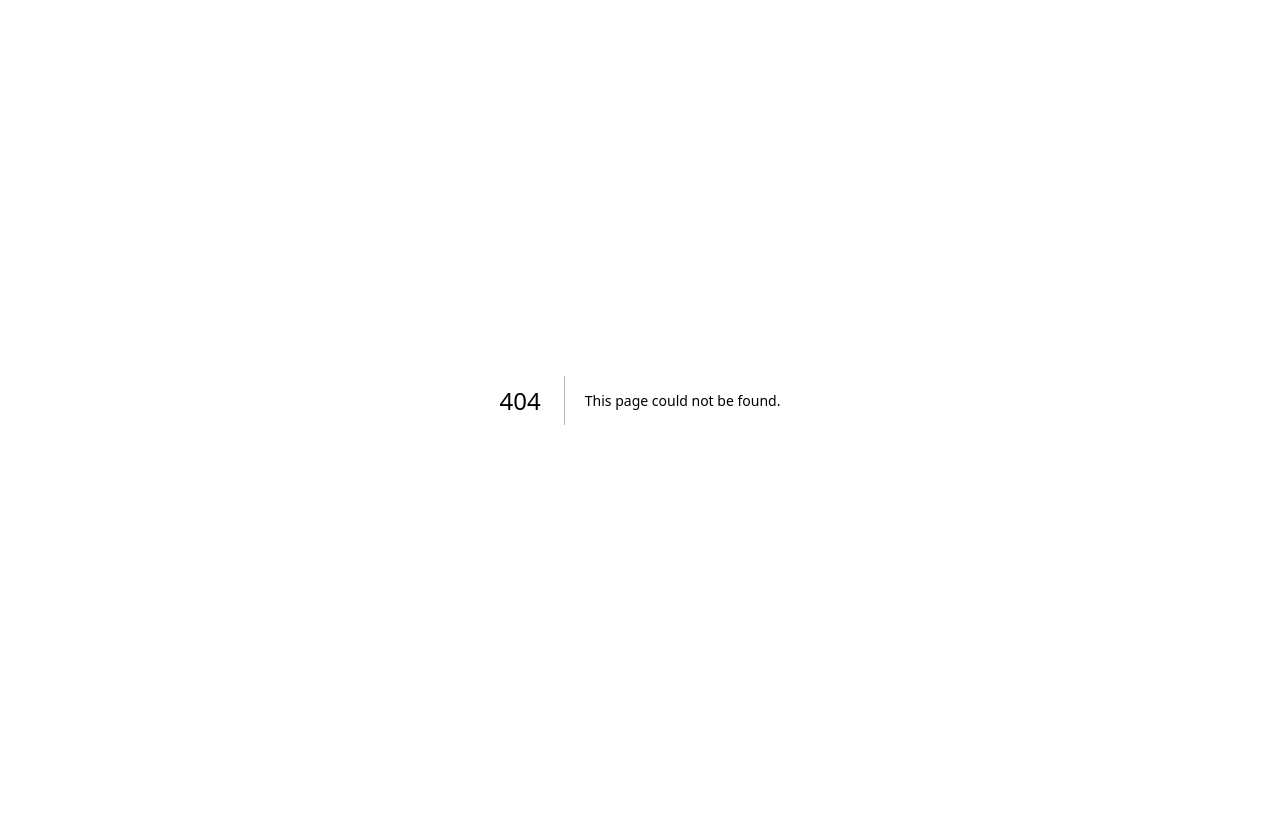
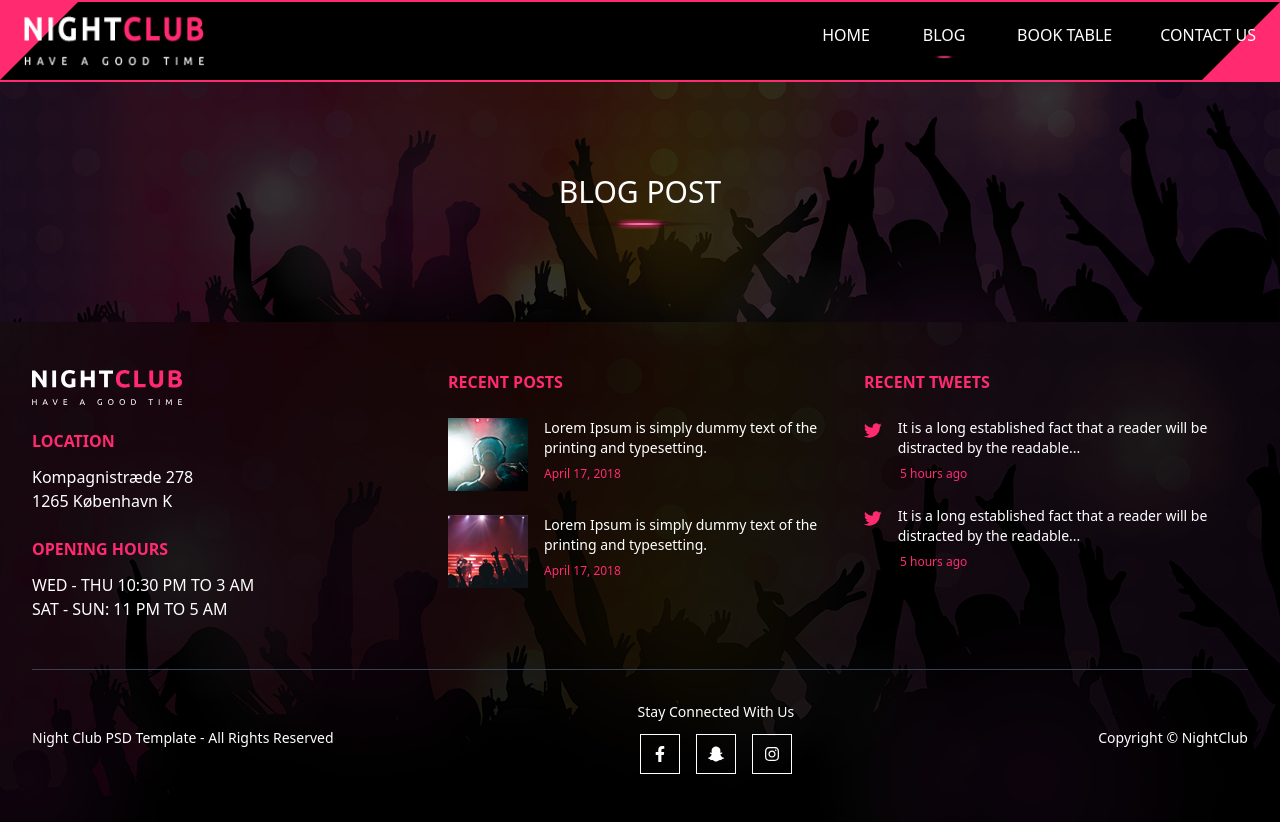
Before and after one commit to Line2610/night-club-eksamen, a Next.js app: page /Blog-post in a window 1280 px wide. Before the commit this address had no page. Before the commit the page ends 800 px from the top, so only its background shows below. Built offline with nearby package versions, Linux system fonts and the light colour scheme.

Commit message:
ændringer i blog

```diff
--- /dev/null
+++ b/src/app/Blog-post/page.js
@@ -0,0 +1,17 @@
+import Header from "../Components/Header";
+import Footer from "../Components/Footer";
+import Hero2 from "../Components/Hero2";
+
+const blogPost = () => {
+    return (
+        <>
+        <Header />
+            <main className='bg-black'>
+                <Hero2 title="Blog post" />
+            </main>
+            <Footer />
+        </>
+     );
+}
+
+export default blogPost;
--- a/src/app/Blog/page.js
+++ b/src/app/Blog/page.js
@@ -2,31 +2,17 @@ import Hero from '../Components/Hero';
 import Header from '../Components/Header';
 import Footer from '../Components/Footer';
 import Image from 'next/image';
+import Hero2 from '../Components/Hero2';
+
 
 const Blog = () => {
     return (
-         <>
-        <Header />
-        <main className='bg-black'>
-            <div className='relative'>
-                <Image
-                    src="/assets/bg/footerbg.jpg"
-                    width={1920}
-                    height={600}
-                    className='w-full h-60 object-cover opacity-20'
-                />
-                <div className='absolute inset-0 flex flex-col items-center justify-center'>
-                    <h1 className="text-white text-3xl uppercase text-center mb-2">Blog</h1>
-                    <Image
-                        src="/assets/bottom_line2.png"
-                        width={150}
-                        height={100}
-                        className='block'
-                    />
-                </div>
-            </div>
-        </main>
-        <Footer />
+          <>
+            <Header />
+            <main className='bg-black'>
+                <Hero2 title="Blog" />
+            </main>
+            <Footer />
         </>
      );
 }
--- /dev/null
+++ b/src/app/Book-table/page.js
@@ -0,0 +1,17 @@
+import Header from "../Components/Header";
+import Footer from "../Components/Footer";
+import Hero2 from "../Components/Hero2";
+
+const bookTable = () => {
+    return (
+        <>
+        <Header />
+            <main className='bg-black'>
+                <Hero2 title="Book table" />
+            </main>
+            <Footer />
+        </>
+     );
+}
+
+export default bookTable;
--- a/src/app/Components/Header.jsx
+++ b/src/app/Components/Header.jsx
@@ -47,29 +47,24 @@ const Header = () => {
                 <Image src="/assets/bottom_line2.png" width={50} height={50} alt="bottom line" className={`mt-1 transition-opacity ${isActive("/") ? "opacity-100" : "opacity-0 group-hover:opacity-100"}`} />
               </li>
               <li className="flex flex-col items-center group">
-                <a href="/blog" className={`hover:text-[#FF2A70] pb-1 transition-all uppercase ${isActive("/blog") ? "text-[#FF2A70]" : ""}`}>
+                <a href="/Blog" className={`hover:text-[#FF2A70] pb-1 transition-all uppercase ${isActive("/Blog") ? "text-[#FF2A70]" : ""}`}>
                   Blog
                 </a>
                 <Image src="/assets/bottom_line2.png" width={50} height={50} alt="bottom line" className={`mt-1 transition-opacity ${isActive("/Blog-post") ? "opacity-100" : "opacity-0 group-hover:opacity-100"}`} />
               </li>
               <li className="flex flex-col items-center group">
-                <a href="/book-table" className={`hover:text-[#FF2A70] transition-all uppercase ${isActive("/book-table") ? "text-[#FF2A70]" : ""}`}>
+                <a href="/Book-table" className={`hover:text-[#FF2A70] transition-all uppercase ${isActive("/Book-table") ? "text-[#FF2A70]" : ""}`}>
                   Book table
                 </a>
                 <Image src="/assets/bottom_line2.png" width={50} height={50} alt="bottom line" className={`mt-1 transition-opacity ${isActive("/Book-table") ? "opacity-100" : "opacity-0 group-hover:opacity-100"}`} />
               </li>
               <li className="flex flex-col items-center group">
-                <a href="/contact-us" className={`hover:text-[#FF2A70] transition-all uppercase ${isActive("/contact-us") ? "text-[#FF2A70]" : ""}`}>
+                <a href="/Contact-us" className={`hover:text-[#FF2A70] transition-all uppercase ${isActive("/Contact-us") ? "text-[#FF2A70]" : ""}`}>
                   Contact us
                 </a>
                 <Image src="/assets/bottom_line2.png" width={50} height={50} alt="bottom line" className={`mt-1 transition-opacity ${isActive("/Contact-us") ? "opacity-100" : "opacity-0 group-hover:opacity-100"}`} />
               </li>
-              <li className="flex flex-col items-center group">
-                <a href="/login" className={`hover:text-[#FF2A70] transition-all uppercase ${isActive("/login") ? "text-[#FF2A70]" : ""}`}>
-                  Log in
-                </a>
-                <Image src="/assets/bottom_line2.png" width={50} height={50} alt="bottom line" className={`mt-1 transition-opacity ${isActive("/login") ? "opacity-100" : "opacity-0 group-hover:opacity-100"}`} />
-              </li>
+
             </ul>
           </nav>
 
@@ -102,25 +97,21 @@ const Header = () => {
                   </a>
                 </li>
                 <li>
-                  <a href="/blog" className={`block hover:text-pink-500 transition-colors ${isActive("/blog") ? "text-pink-500" : ""}`} onClick={toggleMenu}>
+                  <a href="/Blog" className={`block hover:text-pink-500 transition-colors ${isActive("/Blog") ? "text-pink-500" : ""}`} onClick={toggleMenu}>
                     BLOG
                   </a>
                 </li>
                 <li>
-                  <a href="/book-table" className={`block hover:text-pink-500 transition-colors ${isActive("/book-table") ? "text-pink-500" : ""}`} onClick={toggleMenu}>
+                  <a href="/Book-table" className={`block hover:text-pink-500 transition-colors ${isActive("/Book-table") ? "text-pink-500" : ""}`} onClick={toggleMenu}>
                     BOOK TABLE
                   </a>
                 </li>
                 <li>
-                  <a href="/contact-us" className={`block hover:text-pink-500 transition-colors ${isActive("/contact-us") ? "text-pink-500" : ""}`} onClick={toggleMenu}>
+                  <a href="/Contact-us" className={`block hover:text-pink-500 transition-colors ${isActive("/Contact-us") ? "text-pink-500" : ""}`} onClick={toggleMenu}>
                     CONTACT US
                   </a>
                 </li>
-                <li>
-                  <a href="/login" className={`block hover:text-pink-500 transition-colors ${isActive("/login") ? "text-pink-500" : ""}`} onClick={toggleMenu}>
-                    LOG IN
-                  </a>
-                </li>
+
               </ul>
             </nav>
           </div>
--- /dev/null
+++ b/src/app/Components/Hero2.jsx
@@ -0,0 +1,27 @@
+import Image from 'next/image';
+
+const Hero2 = ({title}) => {
+    return (
+          <div className='relative'>
+            <Image
+                src="/assets/bg/footerbg.jpg"
+                width={1920}
+                height={600}
+                className='w-full h-60 object-cover opacity-20'
+                alt="Hero background"
+            />
+            <div className='absolute inset-0 flex flex-col items-center justify-center'>
+                <h1 className="text-white text-3xl uppercase text-center mb-2">{title}</h1>
+                <Image
+                    src="/assets/bottom_line2.png"
+                    width={150}
+                    height={100}
+                    className='block'
+                    alt="Decorative line"
+                />
+            </div>
+        </div>
+     );
+}
+
+export default Hero2;
--- /dev/null
+++ b/src/app/Contact-us/page.js
@@ -0,0 +1,17 @@
+import Header from "../Components/Header";
+import Footer from "../Components/Footer";
+import Hero2 from "../Components/Hero2";
+
+const contactUs = () => {
+    return (
+        <>
+        <Header />
+            <main className='bg-black'>
+                <Hero2 title="Contact us" />
+            </main>
+            <Footer />
+        </>
+     );
+}
+
+export default contactUs;
```
Also changed, not shown: src/app/Blog-post/blog-post.js (deleted), src/app/Book-table/book-table.js (deleted), src/app/Contact-us/contact-us.js (deleted).
